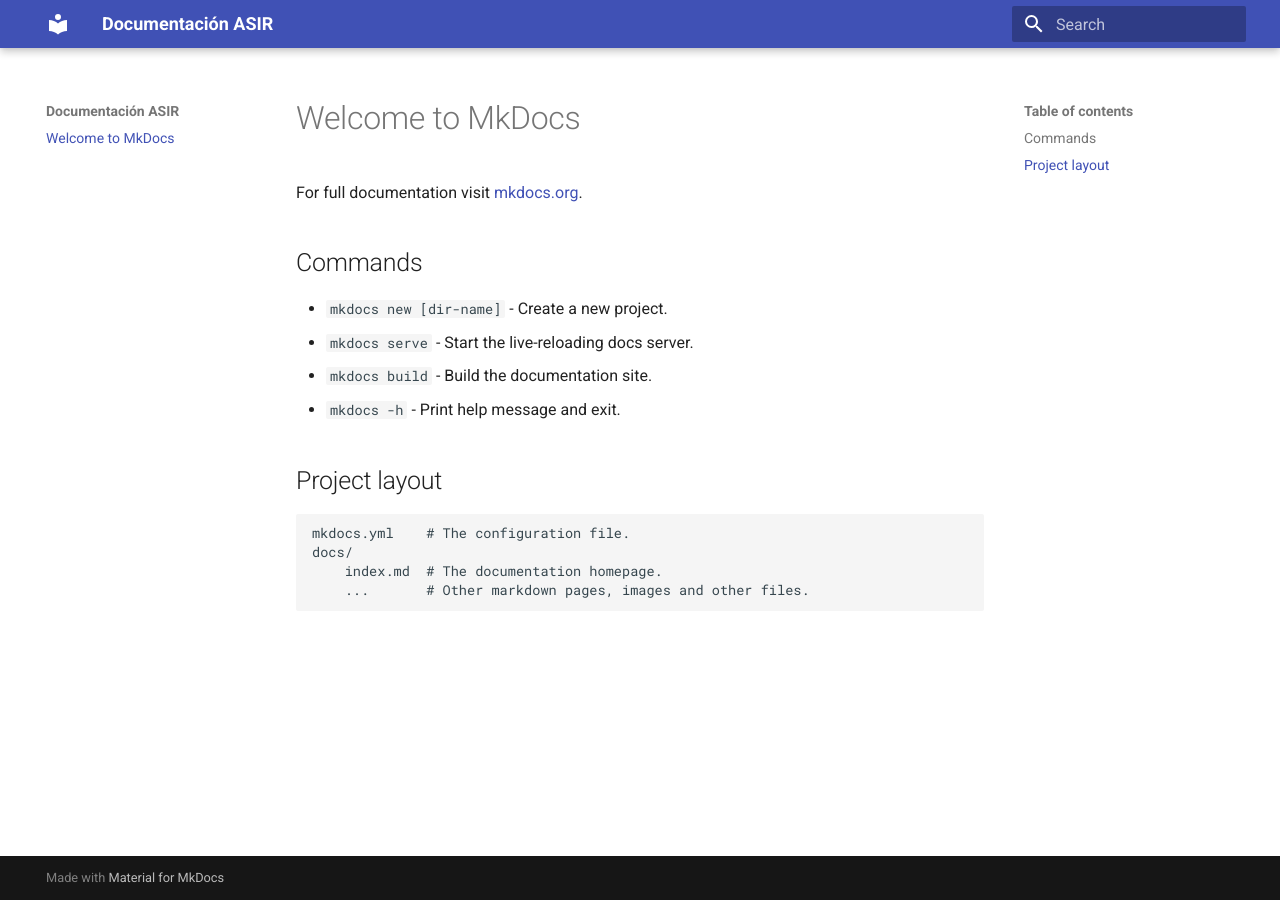
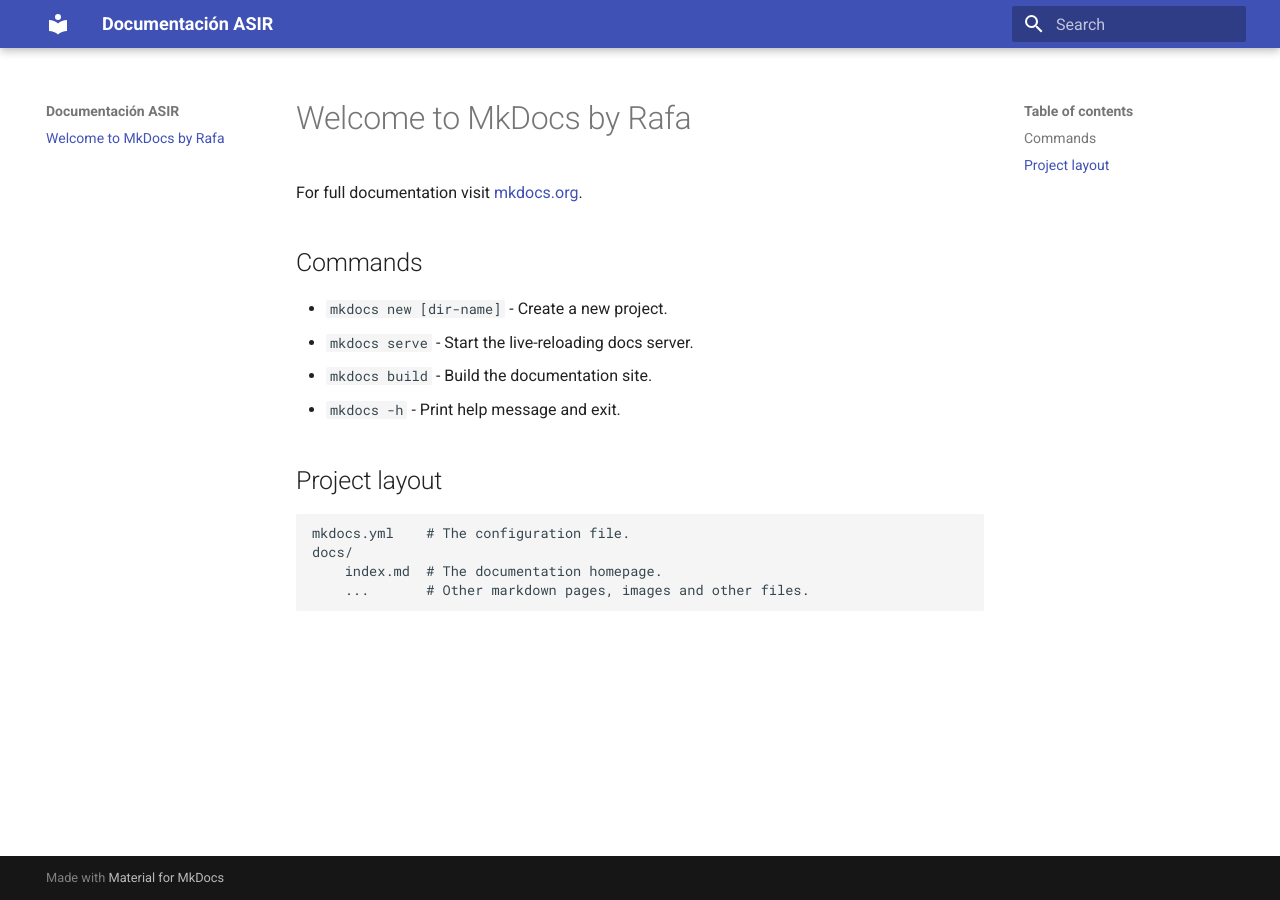
Before and after one commit to rafachavarria/MkDocsTest-, an MkDocs documentation site: the page built from docs/index.md, in a window 1280 px wide. Built offline with MkDocs 1.6.1 and Material for MkDocs 9.7.7, drawn with Linux system fonts in a browser that asks for light colours.

Commit message:
Modificado index

```diff
--- a/docs/index.md
+++ b/docs/index.md
@@ -1,4 +1,4 @@
-# Welcome to MkDocs
+# Welcome to MkDocs by Rafa
 
 For full documentation visit [mkdocs.org](https://www.mkdocs.org).
 
```
